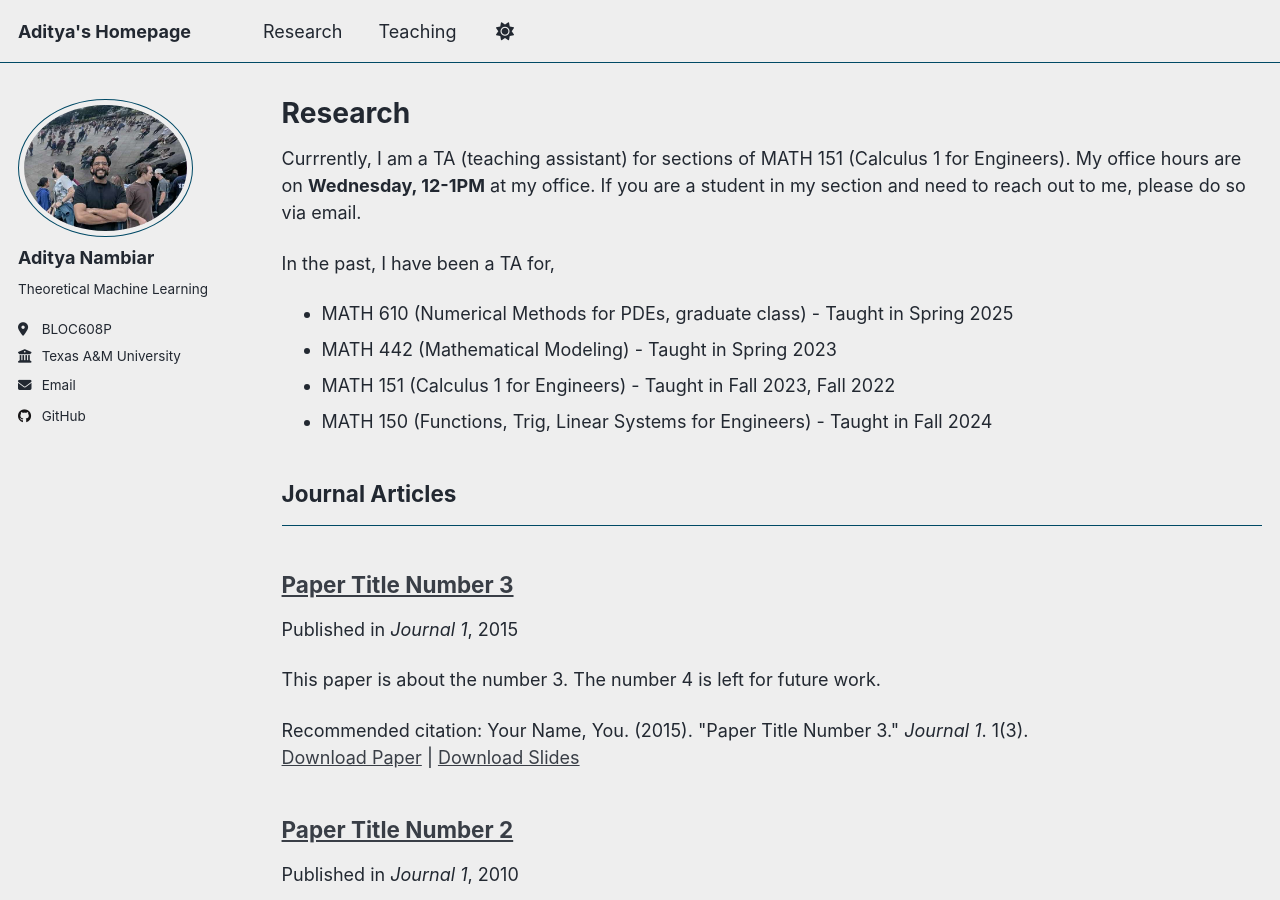
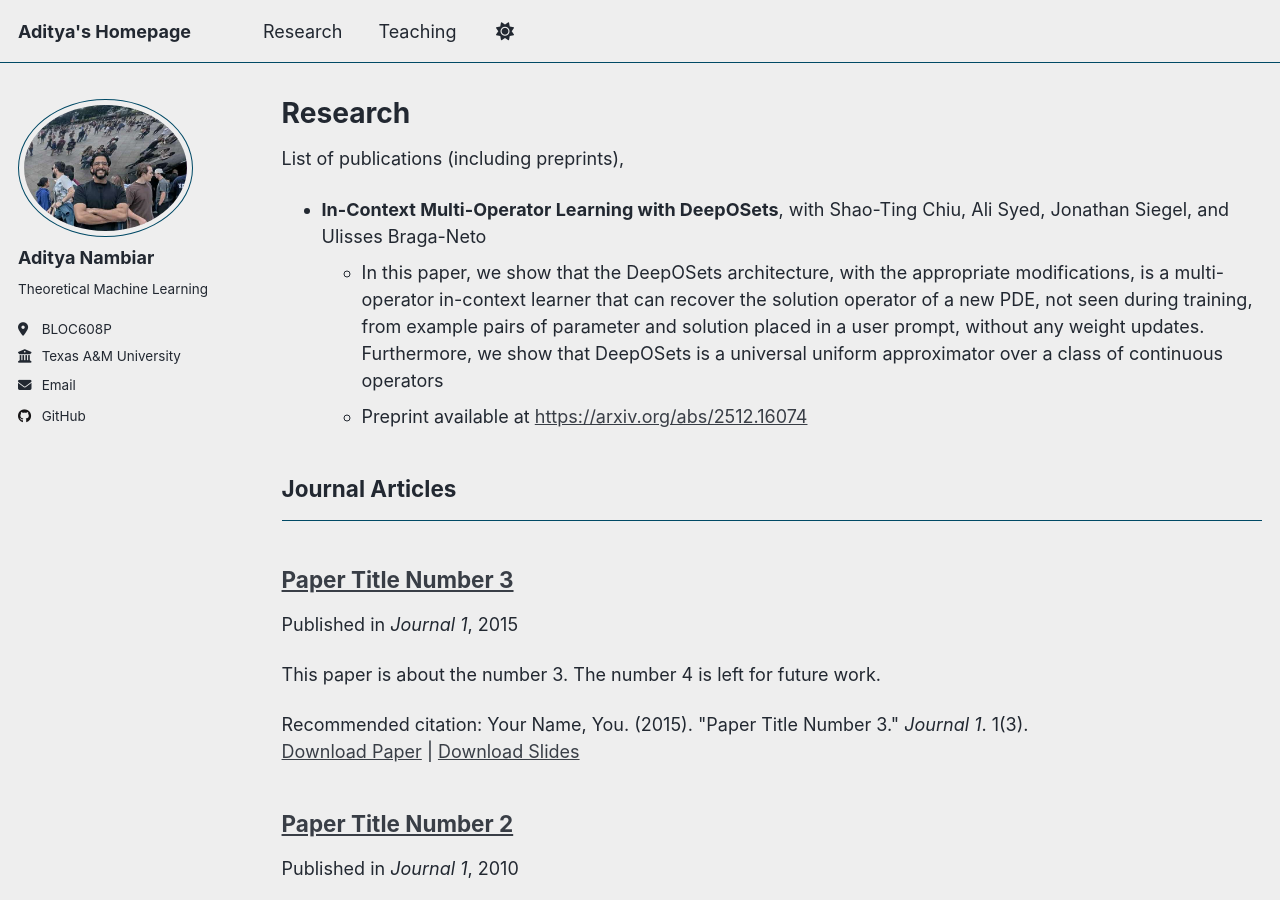
Before and after one commit to aditnambiar-tamu/aditnambiar-tamu.github.io, a Jekyll site: the page built from _pages/publications.html, in a window 1280 px wide and 900 px high. Built offline with Jekyll 4.4.1, drawn with Linux system fonts in a browser that asks for light colours; a script that is not in the unit is left out.

Commit message:
Update publications.html

```diff
--- a/_pages/publications.html
+++ b/_pages/publications.html
@@ -5,14 +5,13 @@ permalink: /publications/
 author_profile: true
 ---
 
-<p>Currrently, I am a TA (teaching assistant) for sections of MATH 151 (Calculus 1 for Engineers).
-  My office hours are on <b>Wednesday, 12-1PM</b> at my office. If you are a student in my section and need to reach out to me, please do so via email.</p>
-<p>In the past, I have been a TA for,
+<p>List of publications (including preprints),
 <ul>
-  <li>MATH 610 (Numerical Methods for PDEs, graduate class) - Taught in Spring 2025</li>
-  <li>MATH 442 (Mathematical Modeling) - Taught in Spring 2023</li>
-  <li>MATH 151 (Calculus 1 for Engineers) - Taught in Fall 2023, Fall 2022 </li>
-  <li>MATH 150 (Functions, Trig, Linear Systems for Engineers) - Taught in Fall 2024</li>
+  <li><b>In-Context Multi-Operator Learning with DeepOSets</b>, with Shao-Ting Chiu, Ali Syed, Jonathan Siegel, and Ulisses Braga-Neto</li>
+    <ul>
+      <li> In this paper, we show that the DeepOSets architecture, with the appropriate modifications, is a multi-operator in-context learner that can recover the solution operator of a new PDE, not seen during training, from example pairs of parameter and solution placed in a user prompt, without any weight updates. Furthermore, we show that DeepOSets is a universal uniform approximator over a class of continuous operators</li>
+      <li>Preprint available at <a href="https://arxiv.org/abs/2512.16074"> https://arxiv.org/abs/2512.16074</a></li>
+    </ul>
 </ul></p>
 
 
```
